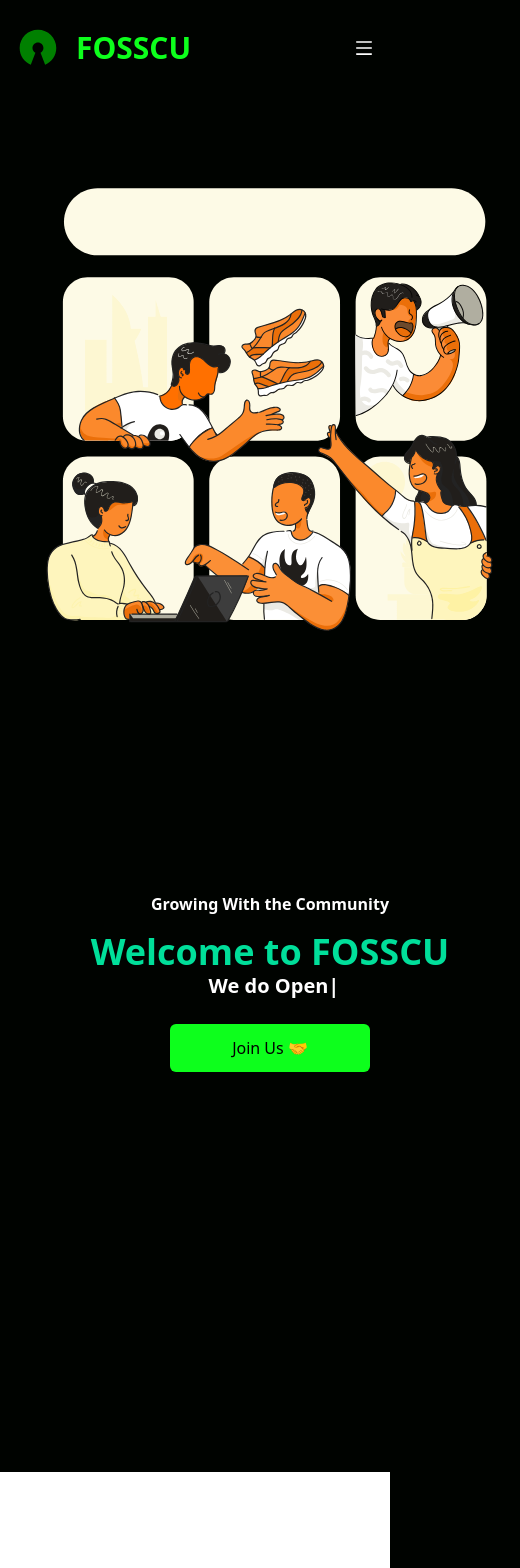
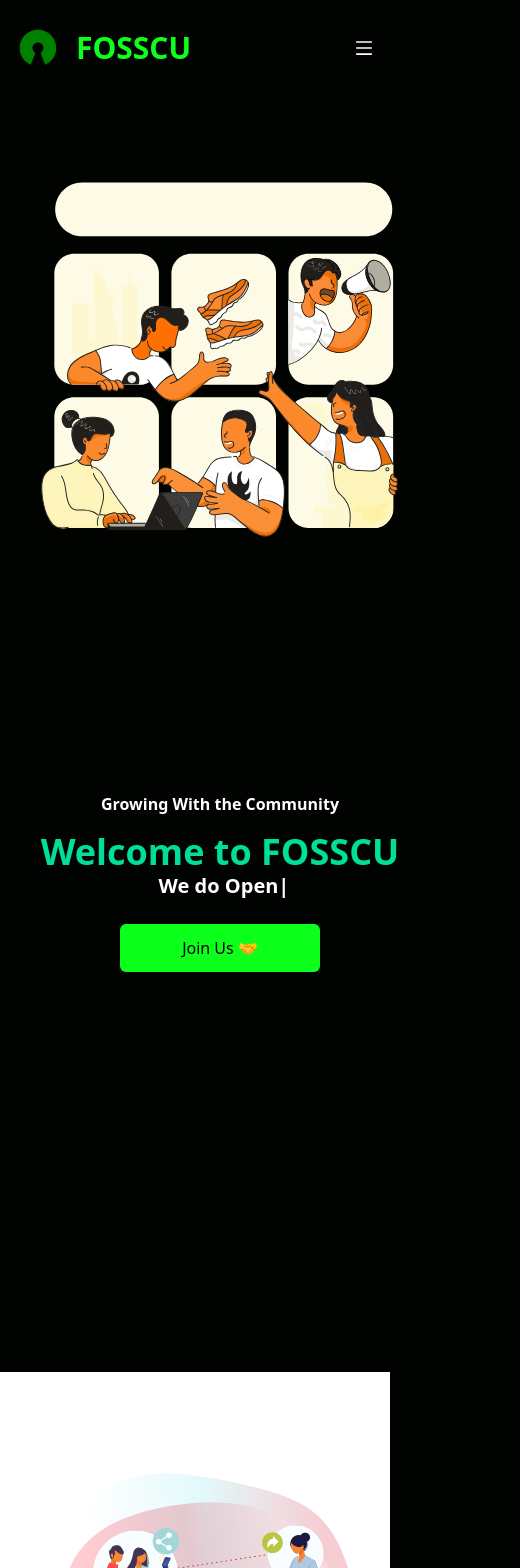
Before and after one commit to FOSS-Community/fosscu.org, a React (Create React App) app: page / in a window 390 px wide. Shown: the top 1568 px of the page, 520 px wide, since content can reach past the window. Built offline with nearby package versions, Linux system fonts and the light colour scheme; the HTML template or start-up script is replaced by a standard one.

Commit message:
Fixed of Responsive Done

```diff
--- a/src/components/Hero.jsx
+++ b/src/components/Hero.jsx
@@ -1,40 +1,44 @@
-import React from 'react'
-import Lottie from 'react-lottie';
-import animationData from '../assets/lotties/community_animation_lottie.json';
-import Typed from 'react-typed'
+import React from "react";
+import Lottie from "react-lottie";
+import animationData from "../assets/lotties/community_animation_lottie.json";
+import Typed from "react-typed";
 
 function Hero() {
-
   const defaultOptions = {
     loop: true,
     autoplay: true,
     animationData: animationData,
     rendererSettings: {
-            preserveAspectRatio: "xMidYMid slice"
-        }
+      preserveAspectRatio: "xMidYMid slice",
+    },
   };
 
-
-
   return (
-    <div className='w-full py-16 px-5'>
-
-        <div className='max-w-[1240px] mx-auto grid md:grid-cols-2'>
+    <div className="w-full py-16 px-5">
+      <div className="max-w-[1240px] mx-auto grid md:grid-cols-2">
         <Lottie
-            className = 'w-[500px] mx-auto my-4'
-            options = {defaultOptions}
-            height = {500}
-            width = {500}
+          className="w-[500px] mx-auto my-4"
+          options={defaultOptions}
+          height={400}
+          width={400}
         />
-            <div className=' text-white grow'>
-        <div className='max-w-[800px] mt-[-96px] w-full h-screen mx-auto text-center flex flex-col justify-center'>
-            <p className='font-bold p-4'>Growing With the Community</p>
-            <h1 className='md:text-7xl sm:text-6xl text-4xl font-bold md:py-8 text-[#00df9a] '>Welcome to FOSSCU</h1>
-            <div className='flex justify-center items-center '>
-                {/* <p className='md:text-5xl sm:text-4xl text-xl font-bold'>We Do </p> */}
+        <div className="flex flex-col justify-center">
+          <div className="max-w-[800px] mt-[-96px] w-full h-screen mx-auto text-center flex flex-col justify-center">
+            <p className="font-bold p-4 text-white">
+              Growing With the Community
+            </p>
+            <h1 className="md:text-7xl sm:text-6xl text-4xl font-bold md:py-8 text-[#00df9a] ">
+              Welcome to FOSSCU
+            </h1>
+            <div className="flex justify-center items-center ">
               <Typed
-                    className='md:text-5xl sm:text-4xl text-xl font-bold pl-2'
-                    strings={["We do Open-Source 💚", "We do Community Work 🤝", "We do Annual Conferences 🎤", "We Host Events 🎪"]}
+                className="md:text-5xl sm:text-4xl text-xl font-bold pl-2 text-white grow"
+                strings={[
+                  "We do Open-Source 💚",
+                  "We do Community Work 🤝",
+                  "We do Annual Conferences 🎤",
+                  "We Host Events 🎪",
+                ]}
                 typeSpeed={120}
                 backSpeed={140}
                 loop
@@ -50,4 +54,4 @@ function Hero() {
   );
 }
 
-export default Hero
+export default Hero;
```
Lines whose indentation alone changed are shown as unchanged.
